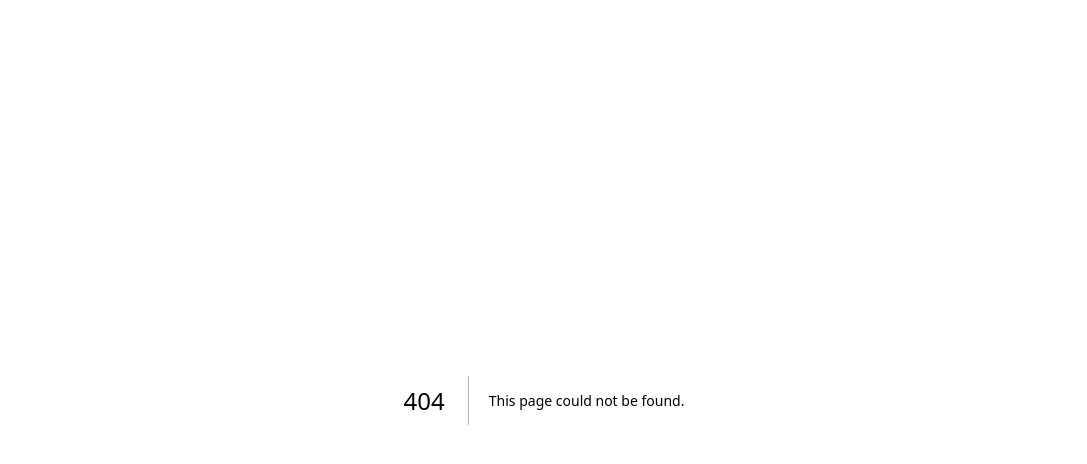
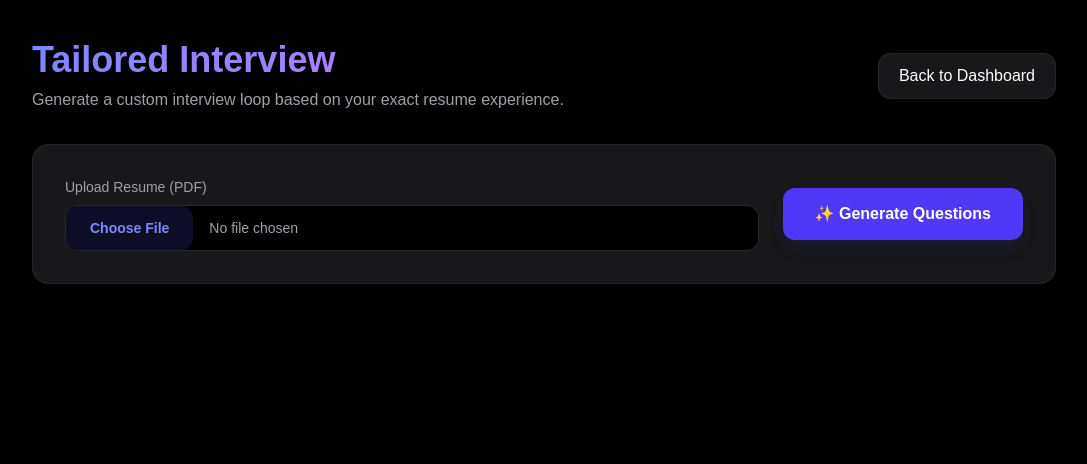
Before and after one commit to Princegupta-78/ai-interview-platform, a Next.js app in the folder frontend/: page /resume-interview in a window 1280 px wide. Before the commit this address had no page. Shown: the top 464 px of the page, without its empty margins (96-1183 px from the left). Built offline with nearby package versions, Linux system fonts and the light colour scheme.

Commit message:
feat: completed full-stack resume analysis and dynamic interview generation

```diff
--- a/frontend/src/app/dashboard/page.tsx
+++ b/frontend/src/app/dashboard/page.tsx
@@ -2,9 +2,11 @@
 
 import { useEffect, useState } from "react";
 import Link from "next/link";
+import { useRouter } from "next/navigation"; // NEW: Required for the card navigation
 
 export default function DashboardPage() {
   const [analytics, setAnalytics] = useState<any>(null);
+  const router = useRouter(); // NEW: Initialize router
 
   useEffect(() => {
     fetch("http://127.0.0.1:8000/analytics")
@@ -29,7 +31,7 @@ export default function DashboardPage() {
         <div className="flex justify-between items-center mb-10">
           <h1 className="text-5xl font-bold">Analytics Dashboard</h1>
 
-          {/* NEW: Navigation Button Group */}
+          {/* Top Navigation Button Group */}
           <div className="flex gap-4">
             <Link
               href="/practice"
@@ -48,7 +50,7 @@ export default function DashboardPage() {
         </div>
 
         {/* Analytics Grid */}
-        <div className="grid grid-cols-1 md:grid-cols-2 lg:grid-cols-4 gap-6">
+        <div className="grid grid-cols-1 md:grid-cols-2 lg:grid-cols-4 gap-6 mb-12">
           <div className="bg-zinc-900 p-6 rounded-2xl border border-zinc-800 hover:border-zinc-700 transition-colors">
             <p className="text-gray-400 mb-2 font-medium">Total Interviews</p>
             <h2 className="text-4xl font-bold">{analytics.total_interviews}</h2>
@@ -70,8 +72,53 @@ export default function DashboardPage() {
           </div>
         </div>
 
+        {/* NEW: Interactive Tools Section */}
+        <h2 className="text-3xl font-bold mb-6">Preparation Tools</h2>
+        <div className="grid grid-cols-1 md:grid-cols-3 gap-6 mb-12">
+
+          {/* Day 27-28: Resume Interview Card */}
+          <div className="bg-zinc-900 p-6 rounded-2xl border border-zinc-800 hover:border-indigo-500 transition-colors flex flex-col items-start">
+            <span className="text-4xl mb-4">📄</span>
+            <h2 className="text-xl font-bold mb-2">Resume Interview</h2>
+            <p className="text-zinc-400 text-sm mb-6 flex-1">Generate a custom technical and behavioral interview loop based entirely on your uploaded resume.</p>
+            <button
+              onClick={() => router.push("/resume-interview")}
+              className="w-full bg-indigo-600/20 text-indigo-400 font-bold py-2.5 rounded-xl border border-indigo-500/30 hover:bg-indigo-600 hover:text-white transition-all"
+            >
+              Start Custom Loop
+            </button>
+          </div>
+
+          {/* Standard Mock Interview Card */}
+          <div className="bg-zinc-900 p-6 rounded-2xl border border-zinc-800 hover:border-blue-500 transition-colors flex flex-col items-start">
+            <span className="text-4xl mb-4">🤖</span>
+            <h2 className="text-xl font-bold mb-2">Standard Mock AI</h2>
+            <p className="text-zinc-400 text-sm mb-6 flex-1">Practice standard technical and behavioral questions for your desired target role.</p>
+            <button
+              onClick={() => router.push("/interview")}
+              className="w-full bg-blue-600/20 text-blue-400 font-bold py-2.5 rounded-xl border border-blue-500/30 hover:bg-blue-600 hover:text-white transition-all"
+            >
+              Start Standard Loop
+            </button>
+          </div>
+
+          {/* OA Simulator Card */}
+          <div className="bg-zinc-900 p-6 rounded-2xl border border-zinc-800 hover:border-green-500 transition-colors flex flex-col items-start">
+            <span className="text-4xl mb-4">💻</span>
+            <h2 className="text-xl font-bold mb-2">OA Simulator</h2>
+            <p className="text-zinc-400 text-sm mb-6 flex-1">Practice real-world coding assessment scenarios with our custom sandboxed C++ compiler.</p>
+            <button
+              onClick={() => router.push("/practice")}
+              className="w-full bg-green-600/20 text-green-400 font-bold py-2.5 rounded-xl border border-green-500/30 hover:bg-green-600 hover:text-white transition-all"
+            >
+              Enter Sandbox
+            </button>
+          </div>
+
+        </div>
+
         {/* Actionable Insights */}
-        <div className="mt-10 bg-zinc-900 p-8 rounded-2xl border border-zinc-800 flex items-center justify-between">
+        <div className="bg-zinc-900 p-8 rounded-2xl border border-zinc-800 flex items-center justify-between">
           <div>
             <h2 className="text-3xl font-bold mb-2">Targeted Improvement</h2>
             <p className="text-lg text-gray-300">
@@ -83,7 +130,7 @@ export default function DashboardPage() {
           </div>
           <Link
             href="/history"
-            className="text-zinc-400 hover:text-white underline decoration-zinc-700 underline-offset-4 transition-colors"
+            className="text-zinc-400 hover:text-white underline decoration-zinc-700 underline-offset-4 transition-colors whitespace-nowrap ml-6"
           >
             Review Past Feedback →
           </Link>
--- /dev/null
+++ b/frontend/src/app/resume-interview/page.tsx
@@ -0,0 +1,111 @@
+"use client";
+
+import { useState } from "react";
+import Link from "next/link";
+
+export default function ResumeInterviewPage() {
+  const [file, setFile] = useState<File | null>(null);
+  const [questions, setQuestions] = useState("");
+  const [loading, setLoading] = useState(false);
+
+  const generateQuestions = async () => {
+    if (!file) {
+      alert("⚠️ Please upload a resume first!");
+      return;
+    }
+
+    setLoading(true);
+    setQuestions(""); // Clear previous results
+
+    try {
+      // 1. Send PDF to extraction endpoint
+      const formData = new FormData();
+      formData.append("file", file);
+
+      const analysisResponse = await fetch("http://127.0.0.1:8000/analyze-resume", {
+        method: "POST",
+        body: formData,
+      });
+
+      if (!analysisResponse.ok) throw new Error("Failed to extract resume text");
+      const analysisData = await analysisResponse.json();
+
+      // 2. Send extracted text to interview generator
+      const response = await fetch("http://127.0.0.1:8000/resume-interview", {
+        method: "POST",
+        headers: {
+          "Content-Type": "application/json",
+        },
+        body: JSON.stringify({
+          resume_text: analysisData.analysis,
+        }),
+      });
+
+      if (!response.ok) throw new Error("Failed to generate questions");
+      const data = await response.json();
+
+      setQuestions(data.questions);
+    } catch (error) {
+      console.error(error);
+      alert("❌ An error occurred while generating your interview.");
+    } finally {
+      setLoading(false);
+    }
+  };
+
+  return (
+    <div className="min-h-screen bg-black text-white p-8 lg:p-10">
+      <div className="max-w-5xl mx-auto">
+
+        {/* Header */}
+        <div className="flex justify-between items-center mb-8">
+          <div>
+            <h1 className="text-4xl font-bold bg-gradient-to-r from-indigo-400 to-purple-400 bg-clip-text text-transparent">
+              Tailored Interview
+            </h1>
+            <p className="text-zinc-400 mt-2">Generate a custom interview loop based on your exact resume experience.</p>
+          </div>
+          <Link href="/dashboard" className="bg-zinc-900 border border-zinc-800 text-white px-5 py-2.5 rounded-xl font-medium hover:bg-zinc-800 transition-colors">
+            Back to Dashboard
+          </Link>
+        </div>
+
+        {/* Upload Card */}
+        <div className="bg-zinc-900 border border-zinc-800 p-8 rounded-2xl mb-8 flex flex-col sm:flex-row items-center justify-between gap-6">
+          <div className="flex-1 w-full">
+            <label className="block text-sm font-medium text-zinc-400 mb-2">Upload Resume (PDF)</label>
+            <input
+              type="file"
+              accept=".pdf"
+              onChange={(e) => setFile(e.target.files?.[0] || null)}
+              className="block w-full text-sm text-zinc-400 file:mr-4 file:py-3 file:px-6 file:rounded-xl file:border-0 file:text-sm file:font-semibold file:bg-indigo-900/30 file:text-indigo-400 hover:file:bg-indigo-900/50 transition-all cursor-pointer border border-zinc-800 rounded-xl bg-black"
+            />
+          </div>
+
+          <button
+            onClick={generateQuestions}
+            disabled={loading}
+            className={`px-8 py-3.5 rounded-xl font-bold whitespace-nowrap transition-all ${
+              loading ? "bg-indigo-800 text-indigo-300 cursor-not-allowed" : "bg-indigo-600 hover:bg-indigo-500 text-white shadow-lg shadow-indigo-900/20"
+            }`}
+          >
+            {loading ? "⏳ Analyzing..." : "✨ Generate Questions"}
+          </button>
+        </div>
+
+        {/* Results Area */}
+        {questions && (
+          <div className="bg-black border border-zinc-800 p-8 rounded-2xl animate-in fade-in slide-in-from-bottom-4 duration-500">
+            <h2 className="text-2xl font-bold mb-6 text-zinc-100 border-b border-zinc-800 pb-4">Your Custom Interview Loop</h2>
+            <div className="prose prose-invert max-w-none text-zinc-300">
+              <pre className="font-sans whitespace-pre-wrap text-base leading-relaxed bg-transparent p-0 m-0 border-0">
+                {questions}
+              </pre>
+            </div>
+          </div>
+        )}
+
+      </div>
+    </div>
+  );
+}
```
Also changed, not shown: 1 other file (tests, documents, lock files or other folders).
